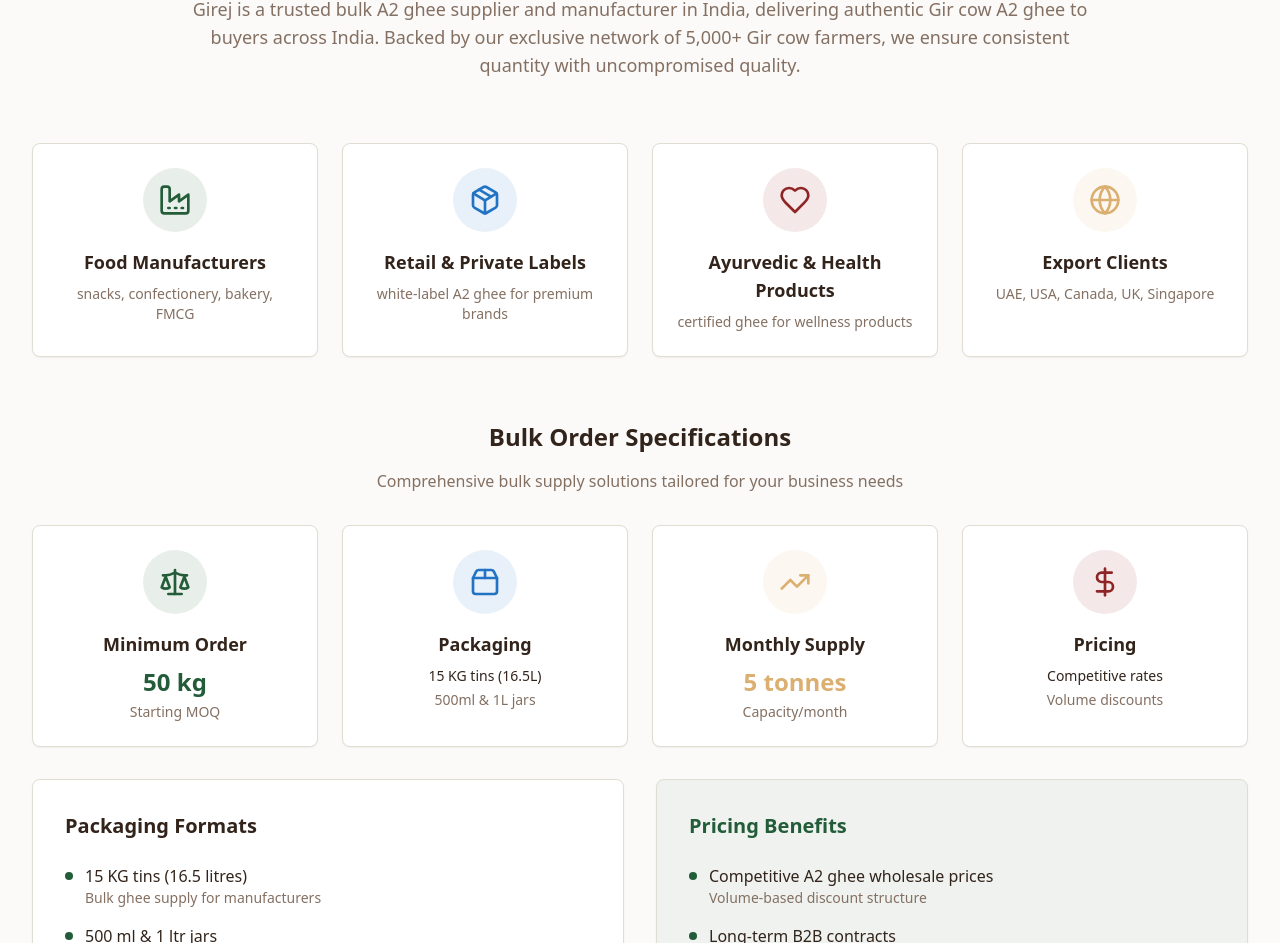
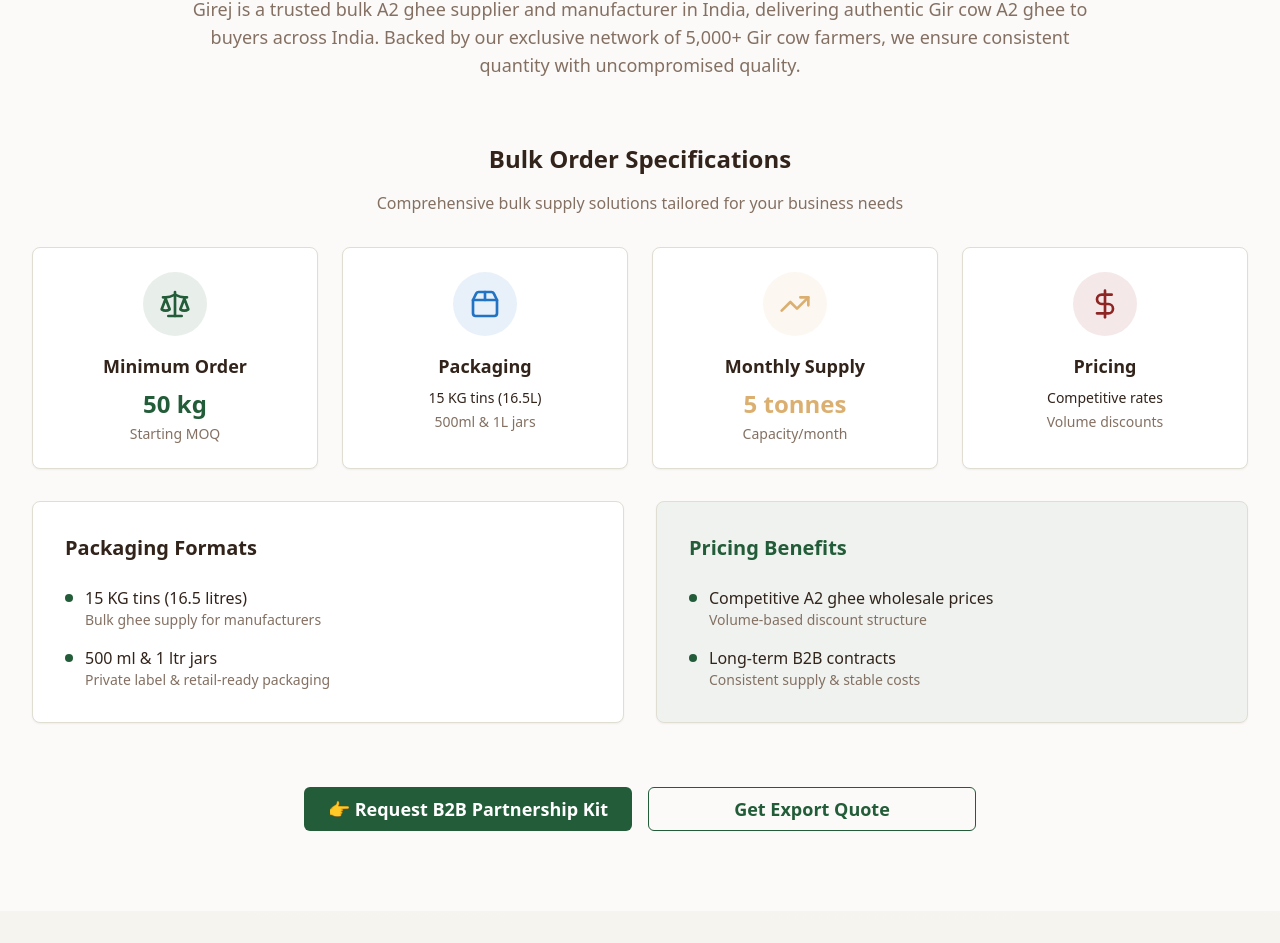
Before and after one commit to krishinaturals-eng/gir-a2-source, a React (Vite) app: page / in a window 1280 px wide. Shown: the part 4330-5273 px from the top of the page. Built offline with nearby package versions, Linux system fonts and the light colour scheme.

Commit message:
Remove partnership sections
Removed the partnership sections including Food Manufacturers, Retail & Private Labels, Ayurvedic & Health Products, and Export Clients.

```diff
--- a/src/components/BSupplySection.tsx
+++ b/src/components/BSupplySection.tsx
@@ -4,33 +4,6 @@ import { Button } from "@/components/ui/button";
 import { Factory, Package, Heart, Globe, Scale, Package2, TrendingUp, DollarSign } from "lucide-react";
 
 const BSupplySection = () => {
-  const clientTypes = [
-    {
-      icon: Factory,
-      title: "Food Manufacturers",
-      description: "snacks, confectionery, bakery, FMCG",
-      color: "earth-green"
-    },
-    {
-      icon: Package,
-      title: "Retail & Private Labels",
-      description: "white-label A2 ghee for premium brands",
-      color: "trust-blue"
-    },
-    {
-      icon: Heart,
-      title: "Ayurvedic & Health Products",
-      description: "certified ghee for wellness products",
-      color: "girej-red"
-    },
-    {
-      icon: Globe,
-      title: "Export Clients",
-      description: "UAE, USA, Canada, UK, Singapore",
-      color: "golden-accent"
-    }
-  ];
-
   return (
     <section id="partnership" className="py-20 bg-background">
       <div className="max-w-7xl mx-auto px-4 sm:px-6 lg:px-8">
@@ -44,22 +17,6 @@ const BSupplySection = () => {
           <p className="text-lg text-muted-foreground max-w-4xl mx-auto">
             Girej is a trusted bulk A2 ghee supplier and manufacturer in India, delivering authentic Gir cow A2 ghee to buyers across India. Backed by our exclusive network of 5,000+ Gir cow farmers, we ensure consistent quantity with uncompromised quality.
           </p>
-        </div>
-
-        {/* Client Types Grid */}
-        <div className="grid grid-cols-1 md:grid-cols-2 lg:grid-cols-4 gap-6 mb-16">
-          {clientTypes.map((client, index) => {
-            const IconComponent = client.icon;
-            return (
-              <Card key={index} className="p-6 text-center hover:shadow-soft transition-all duration-300">
-                <div className={`w-16 h-16 mx-auto mb-4 bg-${client.color}/10 rounded-full flex items-center justify-center`}>
-                  <IconComponent className={`h-8 w-8 text-${client.color}`} />
-                </div>
-                <h3 className="text-lg font-semibold text-foreground mb-2">{client.title}</h3>
-                <p className="text-sm text-muted-foreground">{client.description}</p>
-              </Card>
-            );
-          })}
         </div>
 
         {/* Bulk Order Specifications */}
```
